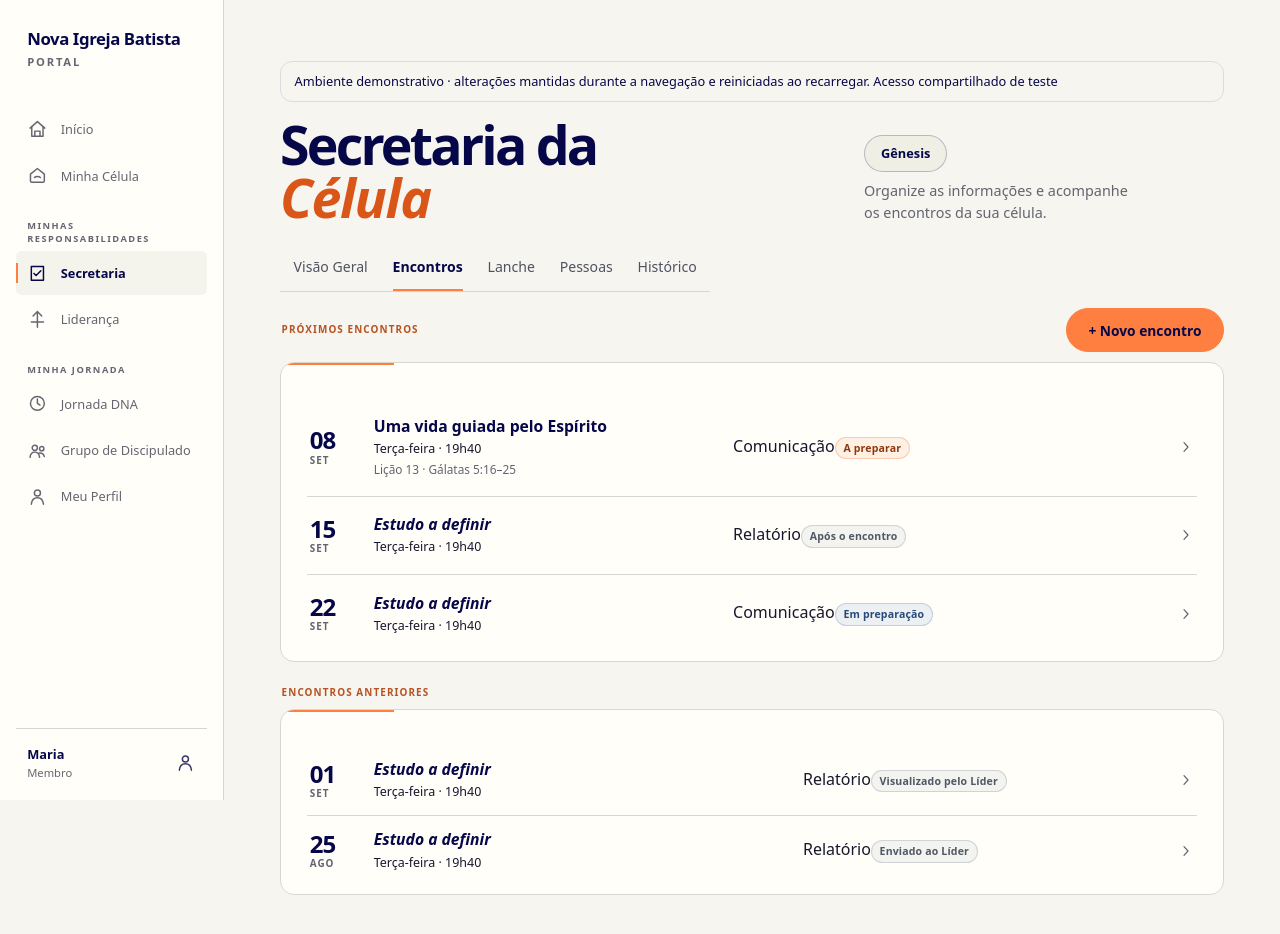
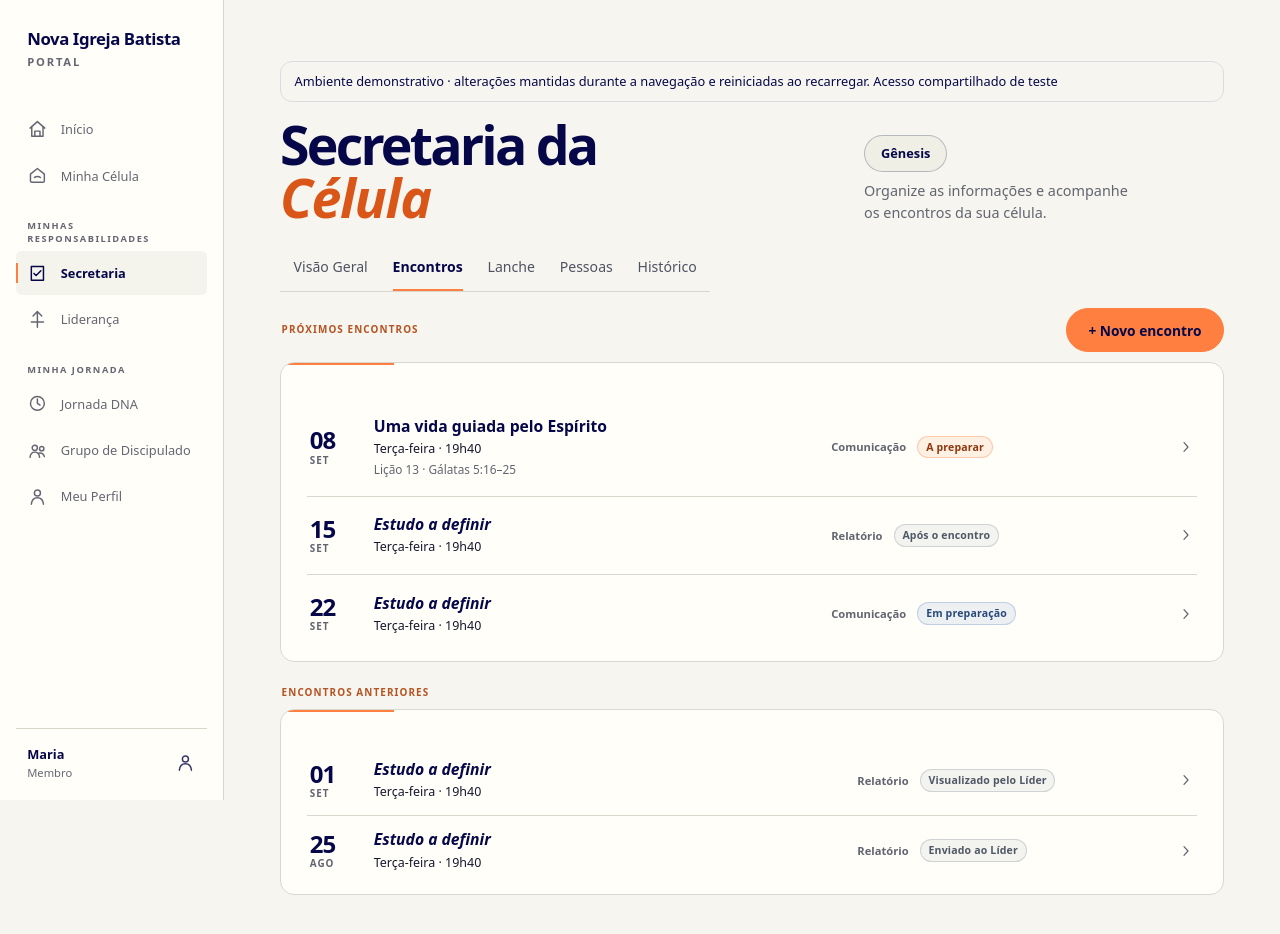
Before and after one commit to hiltonferreira/portal-novaigrejabatista, a Next.js app: page /secretaria/encontros in a window 1280 px wide. Shown: the top 934 px of the page. Built offline with nearby package versions, Linux system fonts and the light colour scheme.

Commit message:
Simplify secretary encounter navigation in preview

```diff
--- a/app/secretaria/secretaria.module.css
+++ b/app/secretaria/secretaria.module.css
@@ -146,6 +146,7 @@
 .meetingList { display: grid; margin: .65rem 0 0; padding: 0; list-style: none; }
 .meetingList > li { border-bottom: 1px solid var(--secretariat-border); }
 .meetingList > li:last-child { border-bottom: 0; }
+.meetingEmpty { margin: .7rem 0 1.1rem; color: var(--secretariat-muted); font-size: .93rem; }
 .meetingRow { position: relative; display: grid; grid-template-columns: 2.8rem minmax(0, 1fr) 1rem; gap: .75rem; min-width: 0; margin-inline: -.55rem; padding: 1rem .55rem; border-radius: .45rem; transition: background-color .18s ease, transform .12s ease; }
 .meetingRow:hover { background: var(--secretariat-interaction-surface); }
 .meetingRow:active { background: var(--secretariat-interaction-pressed); transform: none; }
@@ -157,6 +158,8 @@
 .meetingIdentity > strong.undefinedStudy { font-style: italic; }
 .meetingIdentity > span { color: #17172e; font-size: .78rem; line-height: 1.45; }
 .meetingIdentity > small { color: var(--secretariat-muted); font-size: .74rem; line-height: 1.45; }
+.meetingHighlight { grid-column: 2 / -1; display: flex; flex-wrap: wrap; align-items: center; gap: .45rem .7rem; min-width: 0; }
+.meetingHighlight > span:first-child { color: var(--secretariat-muted); font-size: .7rem; font-weight: 600; }
 .meetingStatuses { grid-column: 2 / -1; display: grid; gap: .48rem; min-width: 0; margin: .65rem 0 0; padding-top: .65rem; border-top: 1px solid var(--secretariat-border); }
 .meetingStatuses > div { display: grid; grid-template-columns: minmax(5.5rem, .75fr) minmax(0, 1fr); align-items: center; gap: .55rem; min-width: 0; }
 .meetingStatuses dt { color: var(--secretariat-muted); font-size: .6rem; font-weight: 600; letter-spacing: .1em; line-height: 1.35; text-transform: uppercase; }
@@ -175,6 +178,15 @@
 .meetingDetailHeader time { color: #17172e; font-weight: 400; }
 .meetingTabs { margin-bottom: 1rem; }
 .meetingDetailOverview { display: grid; gap: 1.25rem; }
+.meetingFocus { display: grid; gap: 1.3rem; max-width: 54rem; }
+.meetingFocusCard { display: grid; justify-items: start; gap: .7rem; padding-block: 1.6rem; }
+.meetingFocusCard h3 { margin: 0; color: var(--secretariat-navy); font-size: clamp(1.25rem, 5vw, 1.8rem); line-height: 1.2; }
+.meetingFocusCard p { margin: 0 0 .35rem; color: var(--secretariat-muted); font-size: .9rem; line-height: 1.55; }
+.meetingSteps ul { display: grid; margin: .6rem 0 0; padding: 0; list-style: none; border-top: 1px solid var(--secretariat-border); }
+.meetingSteps li { display: flex; flex-wrap: wrap; align-items: center; justify-content: space-between; gap: .5rem 1rem; min-height: 3.3rem; padding: .65rem 0; border-bottom: 1px solid var(--secretariat-border); }
+.meetingSteps li > span:first-child { color: var(--secretariat-navy); font-size: .88rem; font-weight: 600; }
+.meetingRelated { display: flex; flex-wrap: wrap; gap: .4rem 1.4rem; }
+.meetingRelated :global(.action-link.text) { min-height: 2.75rem; padding-inline: 0; }
 .preparationCard, .registrationCard { padding-top: 1.4rem; }
 .communicationBlock { display: grid; justify-items: start; gap: .7rem; padding: 1rem 0; border-bottom: 1px solid var(--secretariat-border); }
 .operationHeading { display: flex; flex-wrap: wrap; align-items: center; gap: .5rem .75rem; width: 100%; }
@@ -398,10 +410,11 @@
   .newMeetingForm { padding: 1.45rem 1.55rem; }
   .newMeetingFields { grid-template-columns: minmax(11rem, 1fr) minmax(8rem, .65fr); }
   .meetingsCard { padding-bottom: .55rem; }
-  .meetingRow { grid-template-columns: 3rem minmax(12rem, 1fr) minmax(18rem, 1.25fr) 1rem; align-items: center; gap: 1rem; padding: 1.1rem .7rem; }
+  .meetingRow { grid-template-columns: 3rem minmax(12rem, 1fr) minmax(11rem, .75fr) 1rem; align-items: center; gap: 1rem; padding: 1.1rem .7rem; }
+  .meetingHighlight { grid-column: 3; grid-row: 1; }
   .meetingStatuses { grid-column: 3; grid-row: 1; margin: 0; padding: 0; border-top: 0; }
   .meetingChevron { grid-column: 4; }
-  .historyCard .meetingRow { grid-template-columns: 3rem minmax(12rem, 1.15fr) minmax(17rem, 1fr) 1rem; }
+  .historyCard .meetingRow { grid-template-columns: 3rem minmax(12rem, 1.15fr) minmax(11rem, .75fr) 1rem; }
   .preparationContext { grid-template-columns: minmax(14rem, 1.5fr) repeat(2, minmax(8rem, .75fr)); gap: 1rem; }
   .preparationContext > div { align-content: start; padding: .85rem 1rem 0 0; border-right: 1px solid var(--secretariat-border); border-bottom: 0; }
   .preparationContext > div:last-child { padding-right: 0; border-right: 0; }
```
